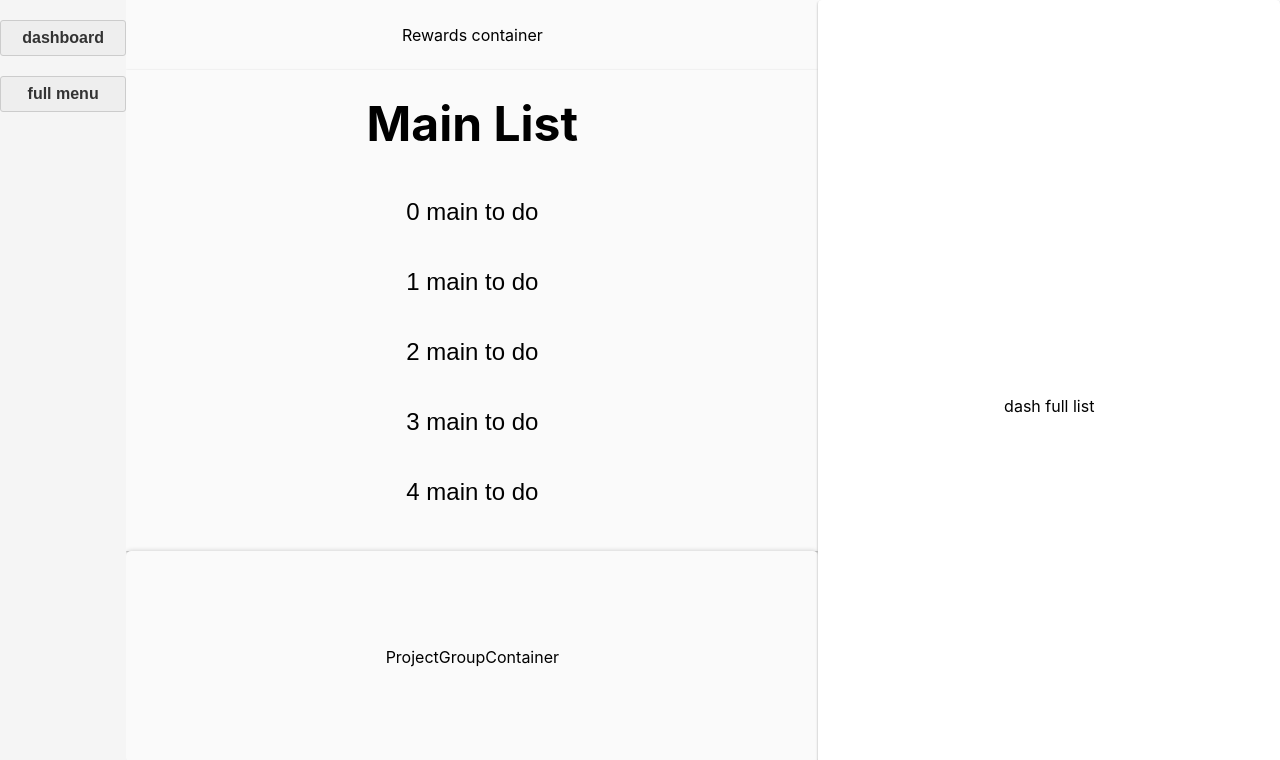
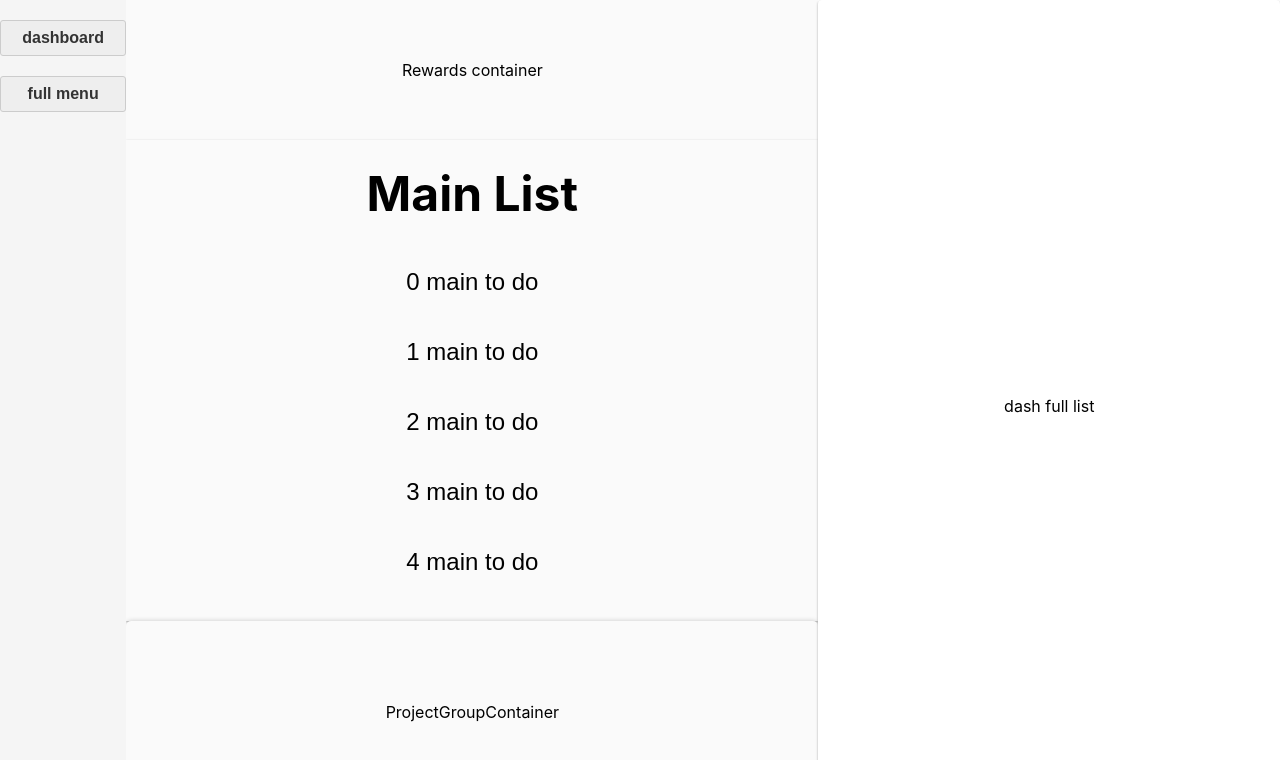
Before and after one commit to cooljasonmelton/rewards-to-do-app, a React (Create React App) app: page / in a window 1280 px wide. Shown: the top 760 px of the page. Built offline with nearby package versions, Linux system fonts and the light colour scheme.

Commit message:
adjusting layout

```diff
--- a/src/components/ProjectGroupContainer/ProjectGroupContainer.scss
+++ b/src/components/ProjectGroupContainer/ProjectGroupContainer.scss
@@ -4,7 +4,7 @@
   align-items: center;
   justify-content: center;
   width: 100%;
-  height: calc(100% - 600px);
+  height: calc(100% - 630px);
   padding: 0;
   margin: 0;
   background-color: #fafafa;
--- a/src/components/RewardsContainer/RewardsContainer.scss
+++ b/src/components/RewardsContainer/RewardsContainer.scss
@@ -4,7 +4,7 @@
   align-items: center;
   justify-content: center;
   width: 100%;
-  height: 70px;
+  height: 140px;
   background-color: #fafafa;
   padding: 0;
   margin: 0;
--- a/src/containers/Navigation/Navigation.scss
+++ b/src/containers/Navigation/Navigation.scss
@@ -6,7 +6,5 @@
   height: 96.5vh;
   background-color: #f5f5f5;
   padding: 20px 0;
-  top: 0;
-  left: 0;
   z-index: 1;
 }
```
